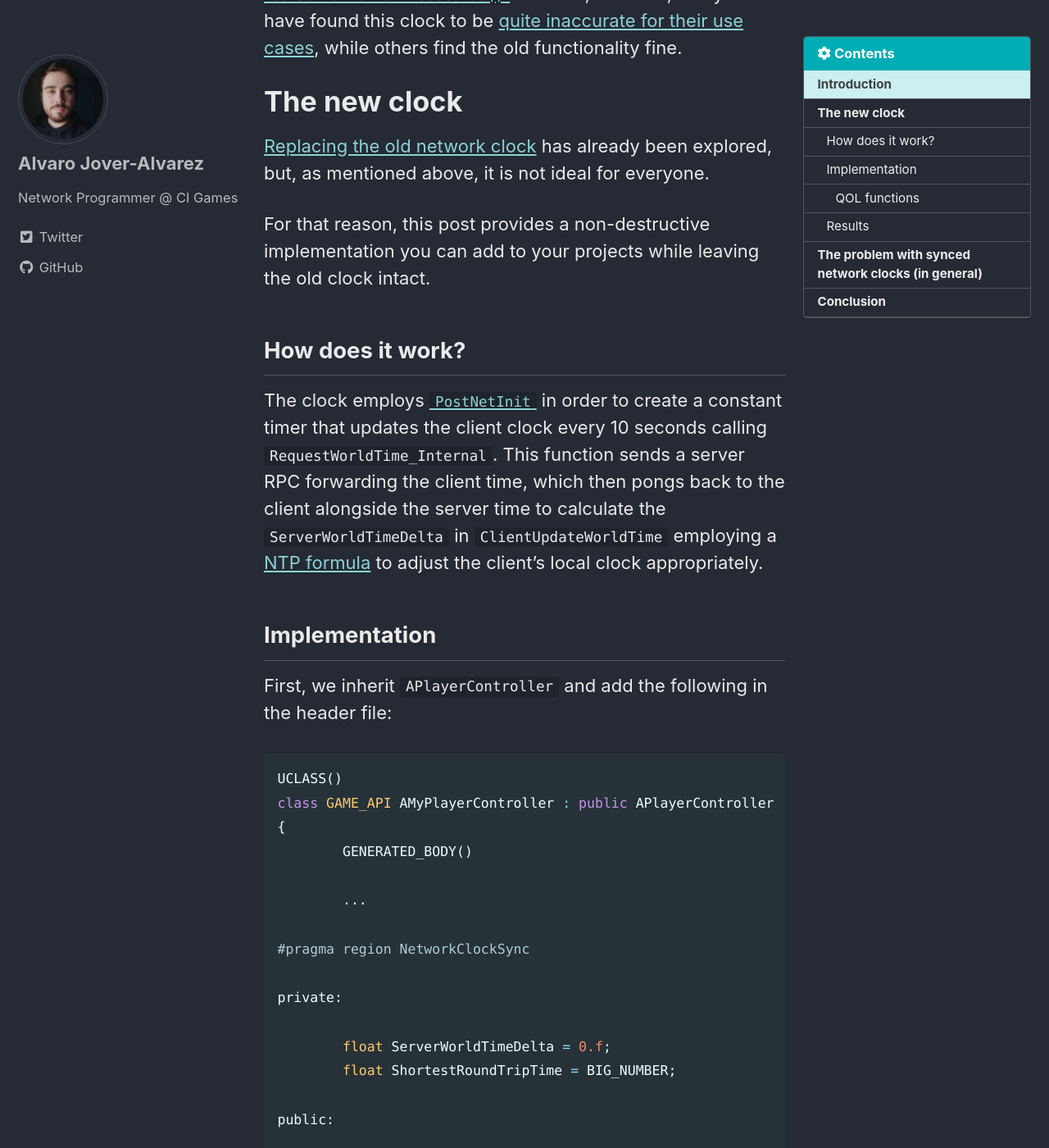
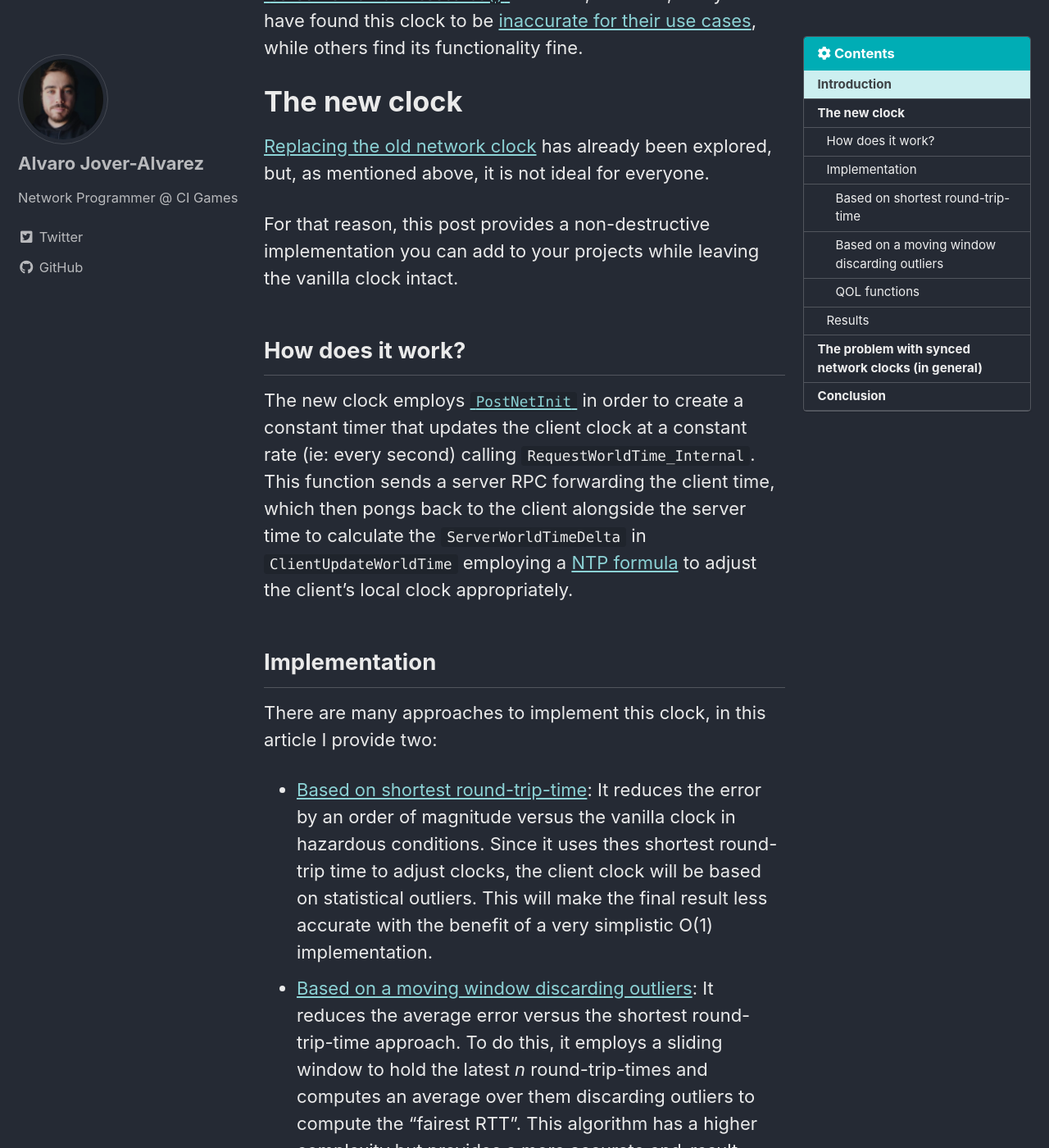
Before and after one commit to vorixo/devtricks, a Jekyll site: the page built from _posts/2022-07-11-non-destructive-synced-net-clock.md, in a window 1280 px wide and 1400 px high, scrolled down 956 px. Shown: the whole window at 82% size. Built offline with Jekyll 4.4.1, drawn with Linux system fonts in a browser that asks for light colours; cached includes are drawn as plain includes; some of the changed text lies outside the part shown.

Commit message:
[UPD] Enhancing the network clock post

```diff
--- a/_posts/2022-07-11-non-destructive-synced-net-clock.md
+++ b/_posts/2022-07-11-non-destructive-synced-net-clock.md
@@ -23,19 +23,24 @@
 
 The main difficulty in this topic is to achieve a Client clock that matches the Server clock as much as possible. With such clock we can calculate the time it takes for an event to reach the server and vice-versa (also known as round-trip time (RTT)).
 
-Unreal tries to solve this problem providing the [`GetServerWorldTimeSeconds()`](https://docs.unrealengine.com/4.26/en-US/API/Runtime/Engine/GameFramework/AGameStateBase/GetServerWorldTimeSeconds/) function, however, many users have found this clock to be [quite inaccurate for their use cases](https://github.com/EpicGames/UnrealEngine/pull/4418), while others find the old functionality fine.
+Unreal tries to solve this problem providing the [`GetServerWorldTimeSeconds()`](https://docs.unrealengine.com/4.26/en-US/API/Runtime/Engine/GameFramework/AGameStateBase/GetServerWorldTimeSeconds/) function, however, many users have found this clock to be [inaccurate for their use cases](https://github.com/EpicGames/UnrealEngine/pull/4418), while others find its functionality fine.
 
 # The new clock
 
 [Replacing the old network clock](https://medium.com/@invicticide/accurately-syncing-unreals-network-clock-87a3f9262594) has already been explored, but, as mentioned above, it is not ideal for everyone.
 
-For that reason, this post provides a non-destructive implementation you can add to your projects while leaving the old clock intact.
+For that reason, this post provides a non-destructive implementation you can add to your projects while leaving the vanilla clock intact.
 
 ## How does it work?
 
-The clock employs [`PostNetInit`](https://docs.unrealengine.com/5.0/en-US/API/Runtime/Engine/GameFramework/AActor/PostNetInit/) in order to create a constant timer that updates the client clock every 10 seconds calling `RequestWorldTime_Internal`. This function sends a server RPC forwarding the client time, which then pongs back to the client alongside the server time to calculate the `ServerWorldTimeDelta` in `ClientUpdateWorldTime` employing a [NTP formula](https://en.wikipedia.org/wiki/Network_Time_Protocol) to adjust the client's local clock appropriately.
+The new clock employs [`PostNetInit`](https://docs.unrealengine.com/5.0/en-US/API/Runtime/Engine/GameFramework/AActor/PostNetInit/) in order to create a constant timer that updates the client clock at a constant rate (ie: every second) calling `RequestWorldTime_Internal`. This function sends a server RPC forwarding the client time, which then pongs back to the client alongside the server time to calculate the `ServerWorldTimeDelta` in `ClientUpdateWorldTime` employing a [NTP formula](https://en.wikipedia.org/wiki/Network_Time_Protocol) to adjust the client's local clock appropriately.
 
 ## Implementation
+There are many approaches to implement this clock, in this article I provide two:
+- [Based on shortest round-trip-time](https://vorixo.github.io/devtricks/simple-rewinding/#based-on-shortest-round-trip-time): It reduces the error by an order of magnitude versus the vanilla clock in hazardous conditions. Since it uses thes shortest round-trip time to adjust clocks, the client clock will be based on statistical outliers. This will make the final result less accurate with the benefit of a very simplistic O(1) implementation.
+- [Based on a moving window discarding outliers](https://vorixo.github.io/devtricks/simple-rewinding/#based-on-a-moving-window-discarding-outliers): It reduces the average error versus the shortest round-trip-time approach. To do this, it employs a sliding window to hold the latest _n_ round-trip-times and computes an average over them discarding outliers to compute the "fairest RTT". This algorithm has a higher complexity but provides a more accurate end-result.
+
+### Based on shortest round-trip-time
 
 First, we inherit `APlayerController` and add the following in the header file:
 
@@ -48,6 +53,12 @@
 	...
 
 #pragma region NetworkClockSync
+
+protected:
+
+	/** Frequency that the client requests to adjust it's local clock. Set to zero to disable periodic updates. */
+	UPROPERTY(EditDefaultsOnly, Category=GameState)
+	float NetworkClockUpdateFrequency = 5.f;
 
 private:
 
@@ -97,9 +108,12 @@
 	Super::PostNetInit();
 	if (GetLocalRole() != ROLE_Authority)
 	{
-		FTimerHandle TimerHandle;
-		GetWorld()->GetTimerManager().SetTimer(TimerHandle, this, &ThisClass::RequestWorldTime_Internal, 10.f, true);
 		RequestWorldTime_Internal();
+		if (NetworkClockUpdateFrequency > 0.f)
+		{
+			FTimerHandle TimerHandle;
+			GetWorld()->GetTimerManager().SetTimer(TimerHandle, this, &ThisClass::RequestWorldTime_Internal, NetworkClockUpdateFrequency, true);
+		}
 	}
 }
 
@@ -124,6 +138,121 @@
 	ClientUpdateWorldTime(ClientTimestamp, Timestamp);
 }
 {% endhighlight %}
+
+### Based on a moving window discarding outliers
+
+First, we inherit `APlayerController` and add the following in the header file:
+
+{% highlight c++ %}
+UCLASS()
+class GAME_API AMyPlayerController : public APlayerController
+{
+	GENERATED_BODY()
+
+	...
+
+#pragma region NetworkClockSync
+
+protected:
+
+	/** Frequency that the client requests to adjust it's local clock. Set to zero to disable periodic updates. */
+	UPROPERTY(EditDefaultsOnly, Category=GameState)
+	float NetworkClockUpdateFrequency = 1.f;
+
+private:
+
+	float ServerWorldTimeDelta = 0.f;
+	TArray<float> RTTSlidingWindow;
+
+public:
+
+	UFUNCTION(BlueprintPure)
+	float GetServerWorldTimeDelta() const;
+
+	UFUNCTION(BlueprintPure)
+	float GetServerWorldTime() const;
+
+	void PostNetInit() override;
+
+private:
+
+	void RequestWorldTime_Internal();
+
+	UFUNCTION(Server, Unreliable)
+	void ServerRequestWorldTime(float ClientTimestamp);
+
+	UFUNCTION(Client, Unreliable)
+	void ClientUpdateWorldTime(float ClientTimestamp, float ServerTimestamp);
+
+#pragma endregion NetworkClockSync
+
+};
+{% endhighlight %}
+
+Then, we implement our clock in the `cpp` of our `APlayerController`:
+
+{% highlight c++ %}
+float AMyPlayerController::GetServerWorldTimeDelta() const
+{
+	return ServerWorldTimeDelta;
+}
+
+float AMyPlayerController::GetServerWorldTime() const
+{
+	return GetWorld()->GetTimeSeconds() + ServerWorldTimeDelta;
+}
+
+void AMyPlayerController::PostNetInit()
+{
+	Super::PostNetInit();
+	if (GetLocalRole() != ROLE_Authority)
+	{
+		RequestWorldTime_Internal();
+		if (NetworkClockUpdateFrequency > 0.f)
+		{
+			FTimerHandle TimerHandle;
+			GetWorld()->GetTimerManager().SetTimer(TimerHandle, this, &ThisClass::RequestWorldTime_Internal, NetworkClockUpdateFrequency, true);
+		}
+	}
+}
+
+void AMyPlayerController::RequestWorldTime_Internal()
+{
+	ServerRequestWorldTime(GetWorld()->GetTimeSeconds());
+}
+
+void AMyPlayerController::ClientUpdateWorldTime_Implementation(float ClientTimestamp, float ServerTimestamp)
+{
+	const float RoundTripTime = GetWorld()->GetTimeSeconds() - ClientTimestamp;
+	RTTSlidingWindow.Add(RoundTripTime);
+	float AdjustedRTT = 0;
+	if (RTTSlidingWindow.Num() == 10)
+	{
+		RTTSlidingWindow.RemoveAt(0);
+		TArray<float> tmp = RTTSlidingWindow;
+		tmp.Sort();
+		for (int i = 1; i < 9; ++i)
+		{
+			AdjustedRTT += tmp[i];
+		}
+		AdjustedRTT /= 8;
+	}
+	else
+	{
+		AdjustedRTT = RoundTripTime;
+	}
+
+	ServerWorldTimeDelta = ServerTimestamp - ClientTimestamp - AdjustedRTT / 2.f;
+}
+
+void AMyPlayerController::ServerRequestWorldTime_Implementation(float ClientTimestamp)
+{
+	const float Timestamp = GetWorld()->GetTimeSeconds();
+	ClientUpdateWorldTime(ClientTimestamp, Timestamp);
+}
+{% endhighlight %}
+
+In this method there are a couple of [magic numbers](https://en.wikipedia.org/wiki/Magic_number_(programming)) that have been selected empirically considering the trade-off between performance and accuracy. In this case, our sliding window has 10 slots and we discard the biggest and smallest numbers (20%) from it  as if they were outliers to compute the RTT average. I encourage the reader to tweak these magic numbers until you get your desired results!
 
 And that's it, with this now you have a more accurate and non-destructive synced network clock.
 
@@ -163,22 +292,30 @@
 
 ## Results
 
-After the first sync-up, the new network clock provides a more accurate view of the server time than the native one, reducing drastically the deviation on high ping scenarios. The following example log was recorded on the [Third Person Template](https://docs.unrealengine.com/5.0/en-US/third-person-template-in-unreal-engine/) with the following Network Emulation settings:
+After the first complete sync-up, the new network clocks provide a more accurate view of the server time than the native one, reducing drastically the deviation on high ping scenarios. The following example log was recorded on the [Third Person Template](https://docs.unrealengine.com/5.0/en-US/third-person-template-in-unreal-engine/) with the following Network Emulation settings:
 
 - Emulation Target: Everyone
 - Network Emulation Profile: Bad
 
 Results:
 
-| Experiment # | Server time | Old network clock | New network clock |
-|-------|--------|---------|---------|
-| 1 | 8.607961 | 8.257961 | 8.569201 |
-| 2 | 14.769416 | 14.371296 | 14.774051 |
-| 3 | 6.552305 | 6.215758 | 6.513541 |
-| 4 | 4.971255 | 4.673519 | 4.93249 |
-| 5 | 5.075128 | 4.772511 | 5.036363 |
+| Experiment # | Server time | Vanilla network clock | Vanilla network clock error | Shortest round-trip-time clock | Shortest round-trip-time clock error |
+|-------|--------|---------|---------|---------|---------|
+| 1 | 8.607961 | 8.257961 | 0.3500 | 8.569201 | 0.0388 |
+| 2 | 14.769416 | 14.371296 | 0.3981 | 14.774051 | 0.0046 |
+| 3 | 6.552305 | 6.215758 | 0.3365 | 6.513541 | 0.0388 |
+| 4 | 4.971255 | 4.673519 | 0.2977 | 4.93249 | 0.0388 |
+| 5 | 5.075128 | 4.772511 | 0.3026 | 5.036363 | 0.0388 |
 
-As seen above, the new network clock reports values closer to the expected value (server time).
+| Experiment # | Server time | Vanilla network clock | Vanilla network clock error | Moving window clock | Moving window clock error |
+|-------|--------|---------|---------|---------|---------|
+| 1 | 19.079962 | 18.424429 | 0.6555 | 19.077688 | 0.0023 |
+| 2 | 32.913425 | 32.289417 | 0.6240 | 32.925301 | 0.0119 |
+| 3 | 10.613771 | 10.11378 | 0.5000 | 10.637333 | 0.0236 |
+| 4 | 14.840554 | 14.153416 | 0.6871 | 14.856544 | 0.0160 |
+| 5 | 18.089819 | 17.513674 | 0.5761 | 18.087681 | 0.0021 |
+
+As seen above, both new network clocks reports values closer to the expected value (_Server time_).
 
 # The problem with synced network clocks (in general)
 
@@ -190,7 +327,7 @@
 
 As I always say, be sure to make your own experiments, and don't blindly trust randoms on the internet (me)!
 
-I would like to thank `Zlo#1654` from [Slackers](https://unrealslackers.org/) again for all the help he gave me to make this post. As well  all the people who support my articles, you are amazing.
+I would like to thank `Zlo#1654`, `Adriel#5737` and `Laura#4664` from [Slackers](https://unrealslackers.org/) again for all the help they gave me to make this post. As well  all the people who support my articles, you are amazing.
 
 By the way, the best way to track when I post articles is on Twitter, so [don't be afraid to follow me](https://twitter.com/vorixo)! DM's are open!
 
```
Also changed, not shown: other parts of _posts/2022-07-11-non-destructive-synced-net-clock.md (+2 -2 lines).
